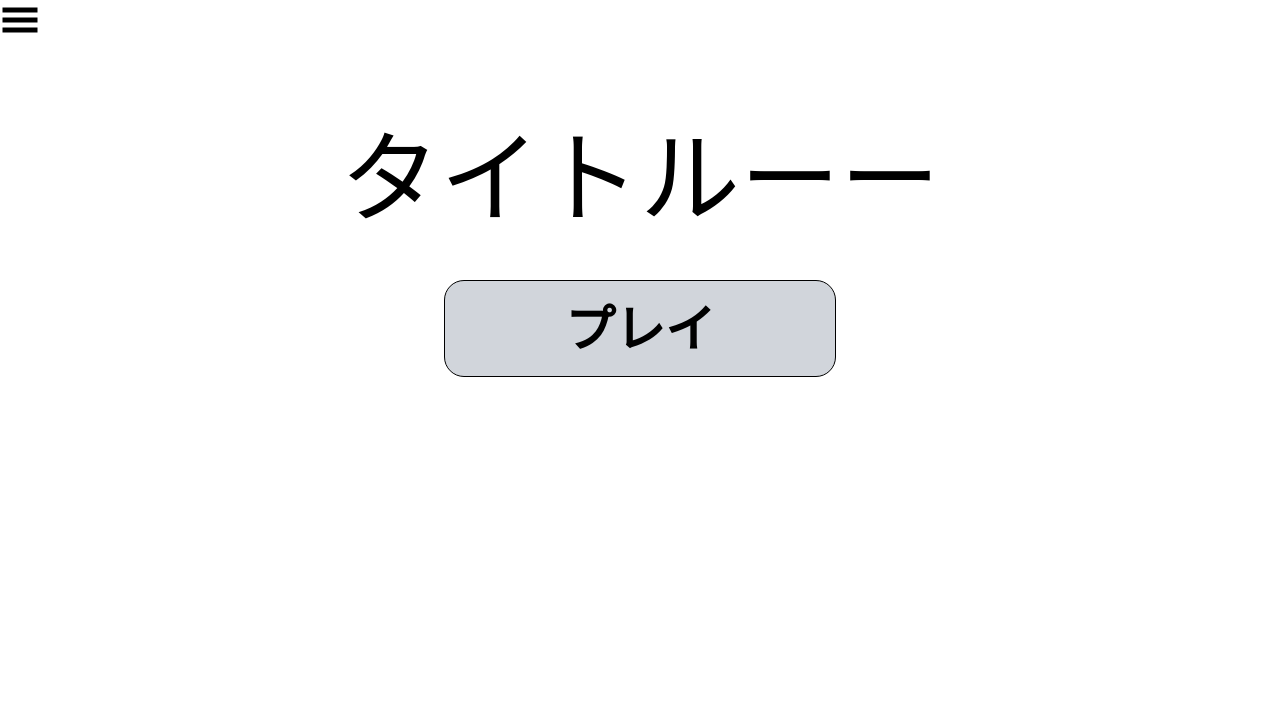
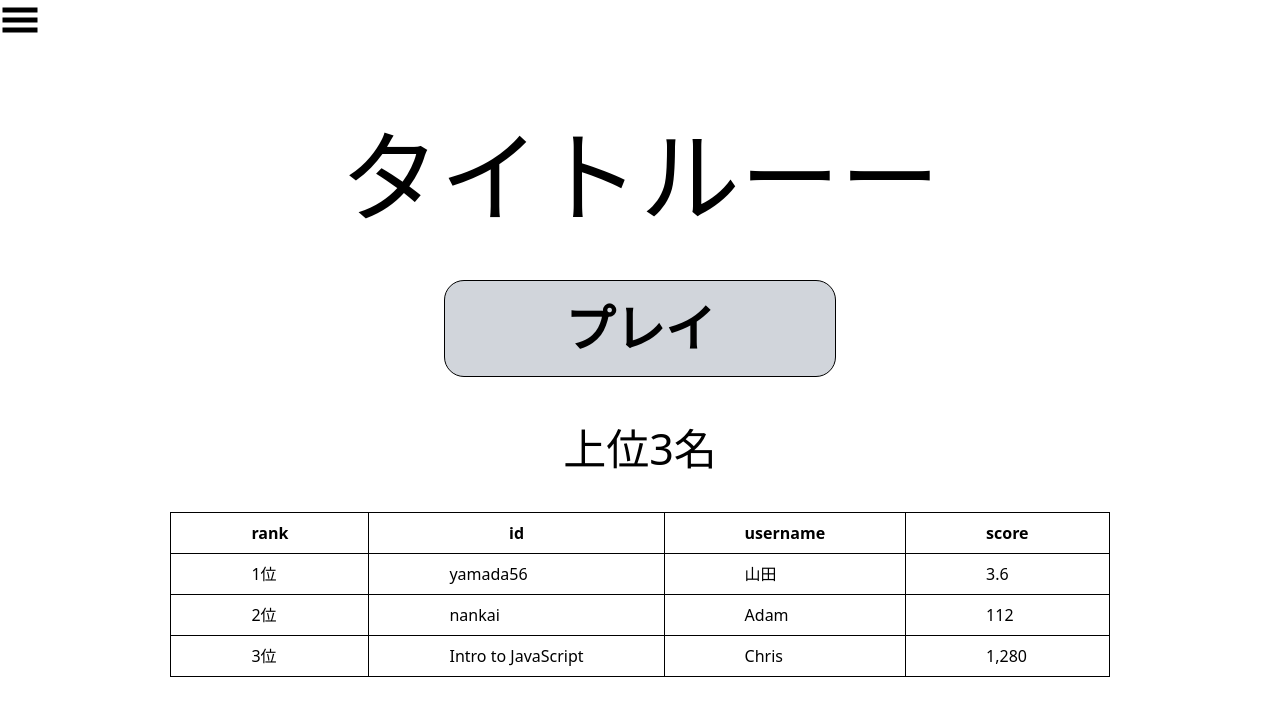
Before and after one commit to scla-sagauniv/ebifurai, a Next.js app: page /topPage in a window 1280 px wide. Shown: the top 716 px of the page. Built offline with nearby package versions, Linux system fonts and the light colour scheme.

Commit message:
上位3名のランキング追加

```diff
--- a/src/pages/topPage/index.tsx
+++ b/src/pages/topPage/index.tsx
@@ -6,6 +6,39 @@ export default function TopPage() {
       <>
         <Hamburger />
         <Top />
+        <div className="text-center text-[43px] mt-[40px]">上位3名</div>
+        <div className="flex justify-center">
+          <table className="table-auto border mt-[30px]">
+            <thead>
+              <tr className="border">
+                <th className="border border-black px-20 py-2">rank</th>
+                <th className="border border-black px-20 py-2">id</th>
+                <th className="border border-black px-20 py-2">username</th>
+                <th className="border border-black px-20 py-2">score</th>
+              </tr>
+            </thead>
+            <tbody>
+              <tr>
+                <td className="border border-black px-20 py-2">1位</td>
+                <td className="border border-black px-20 py-2">yamada56</td>
+                <td className="border border-black px-20 py-2">山田</td>
+                <td className="border border-black px-20 py-2">3.6</td>
+              </tr>
+              <tr className="">
+                <td className="border border-black px-20 py-2">2位</td>
+                <td className="border border-black px-20 py-2">nankai</td>
+                <td className="border border-black px-20 py-2">Adam</td>
+                <td className="border border-black px-20 py-2">112</td>
+              </tr>
+              <tr>
+                <td className="border border-black px-20 py-2">3位</td>
+                <td className="border border-black px-20 py-2">Intro to JavaScript</td>
+                <td className="border border-black px-20 py-2">Chris</td>
+                <td className="border border-black px-20 py-2">1,280</td>
+              </tr>
+            </tbody>
+          </table>
+          </div>
       </>
     );
   }
```
